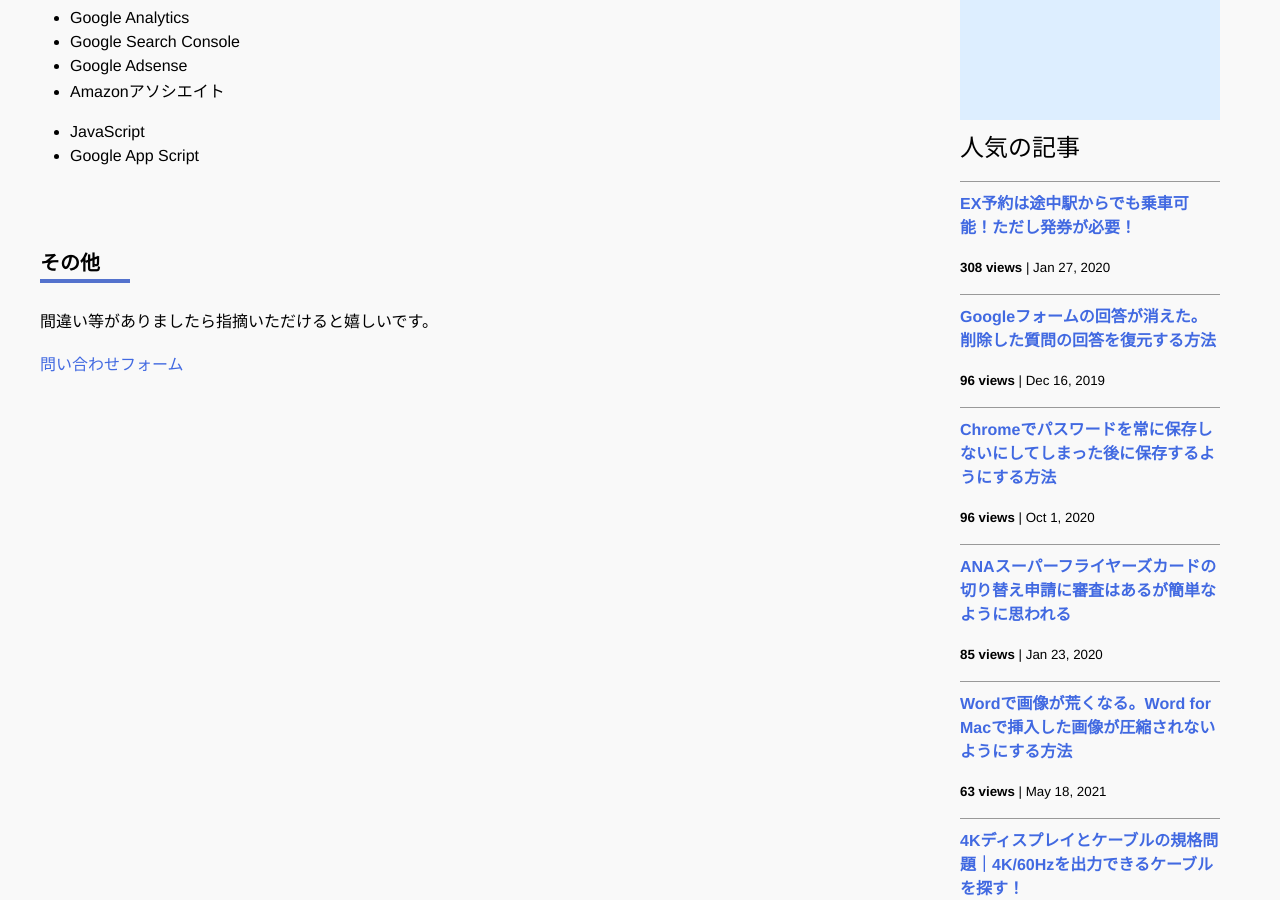
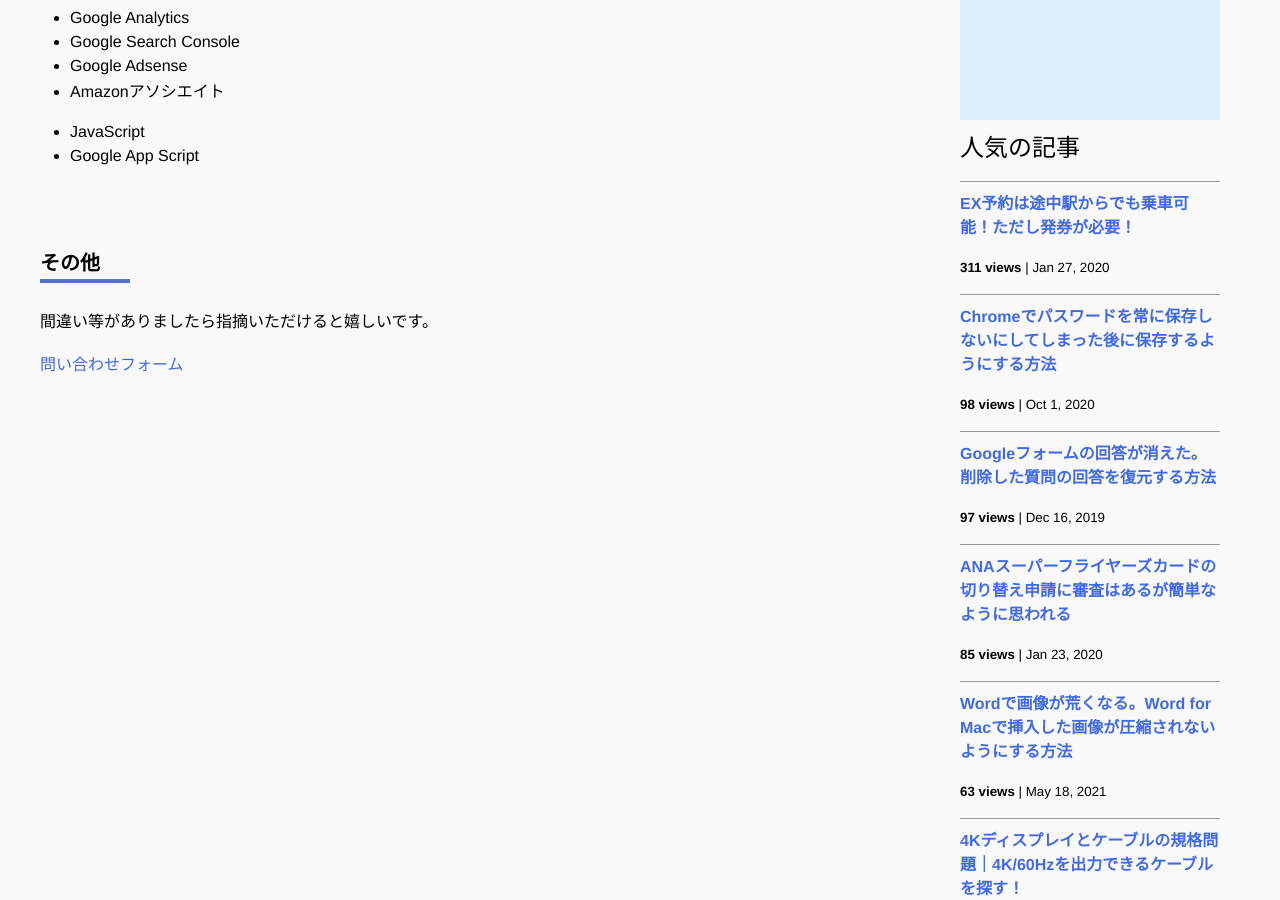
Before and after one commit to iwanaminami/shoyaiwaname, a Jekyll site: the page built from about.markdown, in a window 1280 px wide and 900 px high, scrolled down 693 px. Built offline with Jekyll 4.4.1, drawn with Linux system fonts in a browser that asks for light colours; nearby versions of some CDN libraries; comment, search, counter and statistics services are not loaded.

Commit message:
chore(ga): update _data/popularposts.yml 20250821-0152

```diff
--- a/_data/popularposts.yml
+++ b/_data/popularposts.yml
@@ -1,10 +1,10 @@
 side:
-  - view: 308
+  - view: 311
     url: "/2020/01/27/ex-rideontheway.html"
-  - view: 96
+  - view: 98
+    url: "/2020/10/01/googlepassword.html"
+  - view: 97
     url: "/2019/12/16/restore-googleform.html"
-  - view: 96
-    url: "/2020/10/01/googlepassword.html"
   - view: 85
     url: "/2020/01/23/sfc-judge.html"
   - view: 63
```
